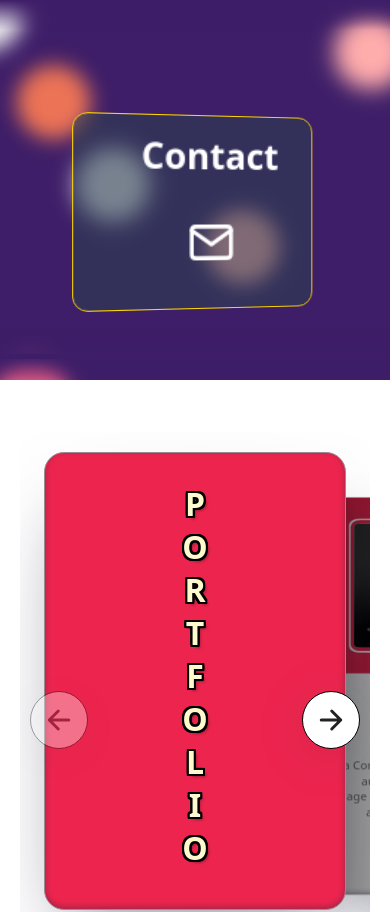
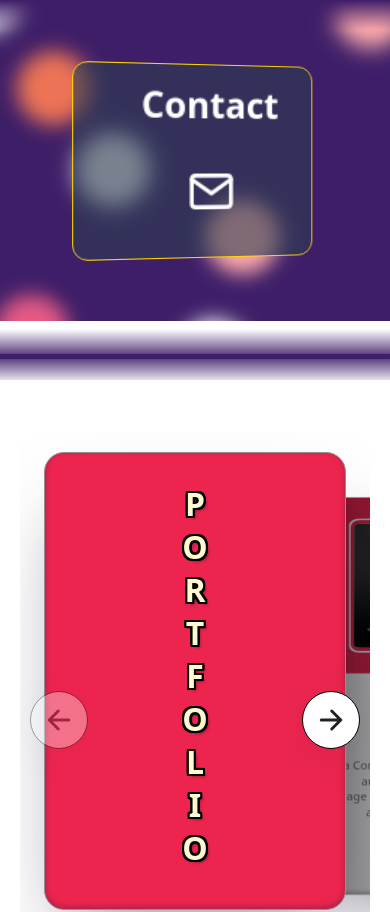
Before and after one commit to ayns789/portfolio, a React (Create React App) app: page / in a window 390 px wide. Shown: the top 912 px of the page. Built offline with nearby package versions, Linux system fonts and the light colour scheme; grey boxes are pictures that could not be loaded.

Commit message:
up responsive

```diff
--- a/src/components/Header/index.module.css
+++ b/src/components/Header/index.module.css
@@ -359,6 +359,6 @@ a {
 
 @media screen and (max-width: 600px) {
   .background {
-    height: 50vh;
+    height: 38vh;
   }
 }
```
